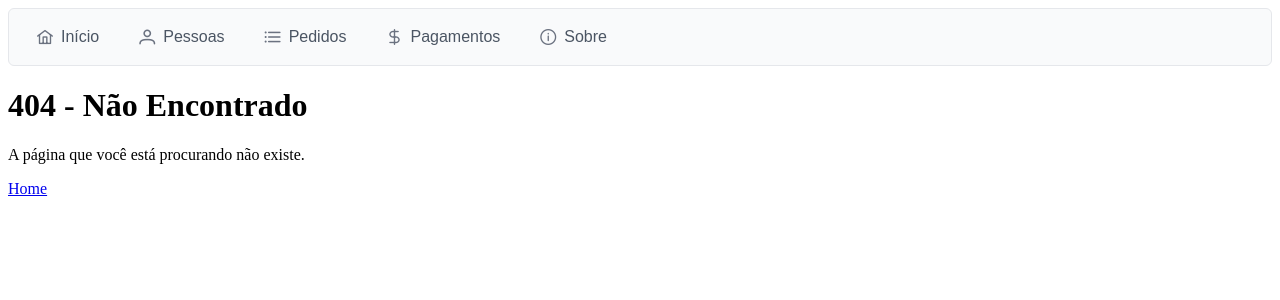
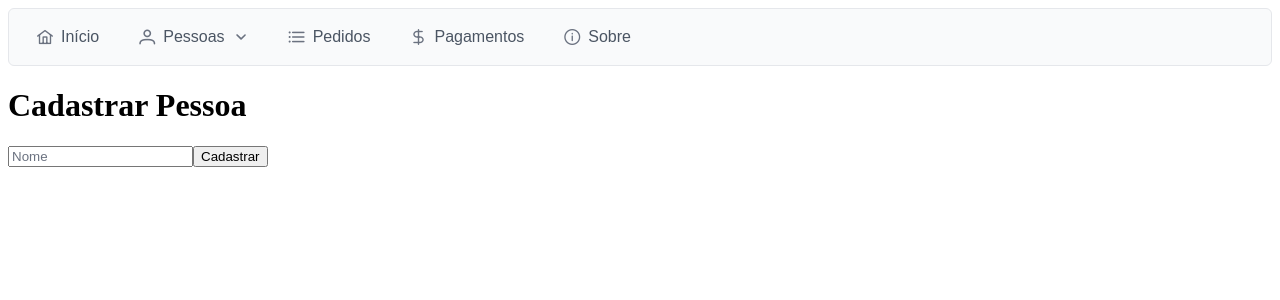
Before and after one commit to Fonsecach/front-pagamentos, a React (Vite) app: page /pessoas/cadastrar in a window 1280 px wide. Before the commit this address had no page. Shown: the top 300 px of the page. Built offline with nearby package versions, Linux system fonts and the light colour scheme; a web font is replaced by a local one.

Commit message:
add parcial componente pages/PessoaCadastar Routa e menu

```diff
--- a/package.json
+++ b/package.json
@@ -12,6 +12,7 @@
   "dependencies": {
     "@types/react-router-dom": "^5.3.3",
     "axios": "^1.7.2",
+    "primeflex": "^3.3.1",
     "primeicons": "^7.0.0",
     "primereact": "^10.6.6",
     "react": "^18.2.0",
--- a/src/components/NavigationMenu.tsx
+++ b/src/components/NavigationMenu.tsx
@@ -14,8 +14,18 @@ const NavigationMenu = () => {
         {
             label: 'Pessoas',
             icon: 'pi pi-user',
-            command: () => navigate('/pessoas')
-
+            items: [
+                {
+                    label: 'Listar',
+                    icon: 'pi pi-list',
+                    command: () => navigate('/pessoas')
+                },
+                {
+                    label: 'Cadastrar',
+                    icon: 'pi pi-user-plus',
+                    command: () => navigate('/pessoas/cadastrar')
+                }
+            ]
         },
         {
             label: 'Pedidos',
--- /dev/null
+++ b/src/components/pages/PessoaCadastrar.tsx
@@ -0,0 +1,55 @@
+import React, { useState, useEffect } from 'react';
+import { Pessoa } from '../../models/Pessoa';
+import { Enderecos } from '../../models/Enderecos';
+import { Contato } from '../../models/Contatos';
+import axios from 'axios';
+import { TipoPessoa } from '../../models/Pessoa'; // Importe o enum TipoPessoa
+
+function PessoaCadastrar() {
+  const [nome, setNome] = useState("");
+  const [nomeFantasia, setNomeFantasia] = useState("");
+  const [numDocumento, setNumDocumento] = useState("");
+  const [tipo, setTipo] = useState<TipoPessoa>(TipoPessoa.Fisica); // Define o valor inicial do tipo
+  const [enderecos, setEnderecos] = useState<Enderecos[]>([]);
+  const [contatos, setContatos] = useState<Contato[]>([]);
+  const [criadoEm, setCriadoEm] = useState<Date>(new Date());
+  const [atualizadoEm, setAtualizadoEm] = useState<Date>(new Date());
+  const [observacoes, setObservacoes] = useState("");
+
+  const cadastrarPessoa = (e: React.FormEvent) => {
+    e.preventDefault(); // Impede o comportamento padrão do submit
+    const pessoa: Pessoa = {
+      nome: nome,
+      nomeFantasia: nomeFantasia,
+      numDocumento: numDocumento,
+      tipo: tipo,
+      enderecos: enderecos,
+      contatos: contatos,
+      criadoEm: criadoEm,
+      atualizadoEm: atualizadoEm,
+      observacoes: observacoes,
+    };
+    axios.post('http://localhost:5241/api/pessoas/cadastrar', pessoa)
+      .then((response) => {
+        console.log('Pessoa cadastrada com sucesso:', response.data);
+      })
+      .catch((error) => {
+        console.error('Erro ao cadastrar a pessoa:', error);
+      });
+  };
+
+  return (
+    <div>
+      <h1>Cadastrar Pessoa</h1>
+      <form onSubmit={cadastrarPessoa}> {/* Cria um formulário */}
+        {/* Adicione os inputs para cada estado aqui */}
+        {/* Exemplo: */}
+        <input type="text" value={nome} onChange={(e) => setNome(e.target.value)} placeholder="Nome" />
+        {/* Adicione os demais inputs de acordo com a estrutura da pessoa */}
+        <button type="submit">Cadastrar</button>
+      </form>
+    </div>
+  );
+}
+
+export default PessoaCadastrar;
--- a/src/components/pages/Pessoas.tsx
+++ b/src/components/pages/Pessoas.tsx
@@ -3,6 +3,9 @@ import { Pessoa } from '../../models/Pessoa';
 import axios from 'axios';
 import { DataTable } from 'primereact/datatable';
 import { Column } from 'primereact/column';
+import { Button } from 'primereact/button';
+import { Divider } from 'primereact/divider';
+import { Link } from 'react-router-dom';
 
 function Pessoas() {
 
@@ -23,7 +26,11 @@ function Pessoas() {
 
   return (
     <div>
-        <h1>Lista de pessoas</h1>
+        <h1>Lista de Pessoas</h1>
+        <Divider align="right">
+            <Link to="/pessoas/cadastrar"><Button label="Cadastrar" icon="pi pi-user-plus" className="p-button-outlined"></Button></Link>
+        </Divider>
+
         <div className="card">
           <DataTable value={pessoas} tableStyle={{ minWidth: '50rem' }}>
             <Column field='nome' header='Nome'></Column>
--- a/src/models/Pessoa.ts
+++ b/src/models/Pessoa.ts
@@ -14,7 +14,7 @@ export interface Pessoa {
     observacoes?: string;
   }
 
-  enum TipoPessoa {
+  export enum TipoPessoa {
     Fisica = "Fisica",
     Juridica = "Juridica"
   }
--- a/src/routes.tsx
+++ b/src/routes.tsx
@@ -8,6 +8,7 @@ import NavigationMenu from '../src/components/NavigationMenu';
 import Pessoas from './components/pages/Pessoas';
 import Pedidos from './components/pages/Pedidos';
 import Pagamentos from './components/pages/Pagamentos';
+import PessoaCadastrar from './components/pages/PessoaCadastrar';
 
 const AppRoutes = () => {
   return (
@@ -17,6 +18,7 @@ const AppRoutes = () => {
         <Route path="/" element={<Home />} />
         <Route path="/about" element={<About />} />
         <Route path="/pessoas" element={<Pessoas />} />
+        <Route path="/pessoas/cadastrar" element={<PessoaCadastrar />} />
         <Route path="/pagamentos" element={<Pagamentos />} />
         <Route path="/pedidos" element={<Pedidos />} />
         <Route path="*" element={<NotFound />} />
```
Also changed, not shown: 1 other file (tests, documents, lock files or other folders).
